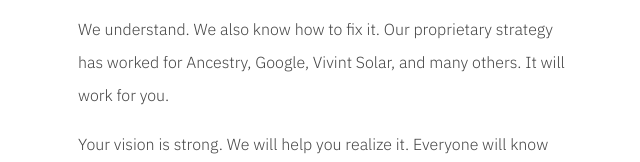
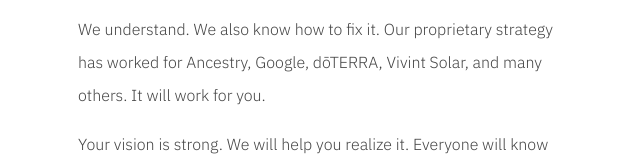
Before and after one commit to natlbrand/website, a plain HTML site: page index.html in a window 1280 px wide. Shown: the part 484-646 px from the top of the page, without its empty margins (318-958 px from the left). Drawn offline with Linux system fonts and the light colour scheme.

Commit message:
wording change

```diff
--- a/index.html
+++ b/index.html
@@ -24,7 +24,7 @@
   <article>
     <p>Dear Visitor,</p>
     <p>You have a vision for your company and you’re an expert in your business. You’re also busy managing your company’s day-to-day chaos. Unfortunately, your customer experience is underwhelming and your brand is suffering.</p>
-    <p>We understand. We also know how to fix it. Our proprietary strategy has worked for Ancestry, Google, Vivint Solar, and many others. It will work for you.</p>
+    <p>We understand. We also know how to fix it. Our proprietary strategy has worked for Ancestry, Google, dōTERRA, Vivint Solar, and many others. It will work for you.</p>
     <p>Your vision is strong. We will help you realize it. Everyone will know your name.</p>
     <p>Sincerely,<br/>National Brand</p>
   </article>
```
